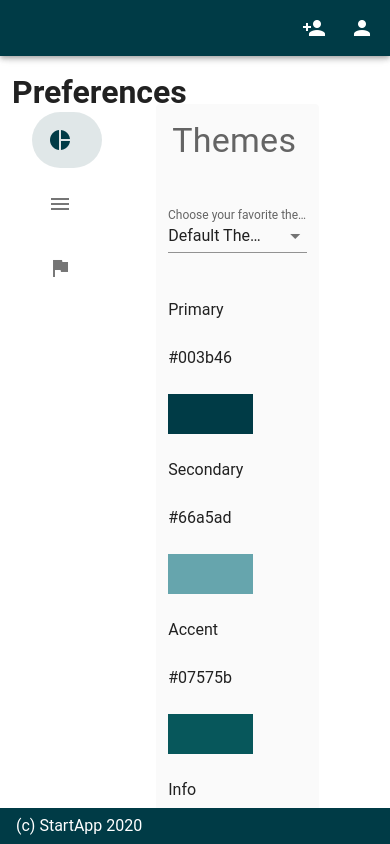
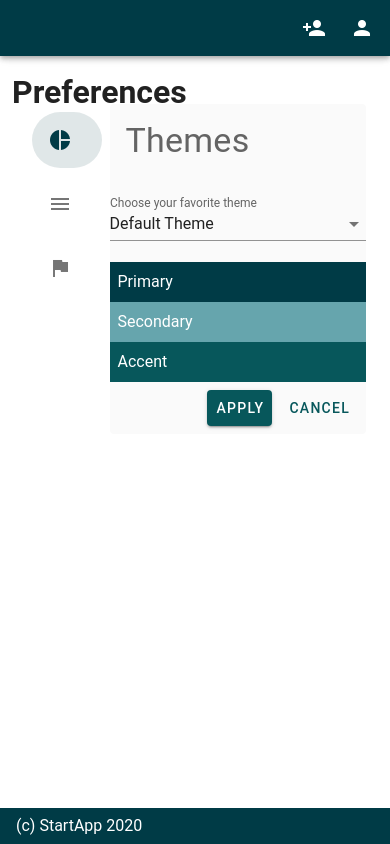
Before and after one commit to rturnbull/appdash, a Vue app: page /preferences in a window 390 px wide. Shown: the top 844 px of the page. Built offline with nearby package versions, Linux system fonts and the light colour scheme; no server answers; a web font is replaced by a local one.

Commit message:
Made Theme prefs picker mobile-first

```diff
--- a/src/components/ThemePicker.vue
+++ b/src/components/ThemePicker.vue
@@ -1,8 +1,74 @@
 <template>
   <div>
-    <v-row justify="center">
+    <v-container>
+      <v-layout row>
+        <v-flex xs12 md8 lg10>
+          <v-card class="grey lighten-5" elevation="0">
+            <v-card-text>
+              <p class="display-1 text--success">
+                Themes
+              </p>
+            </v-card-text>
+            <v-select
+              label="Choose your favorite theme"
+              width="44px"
+              :value="theme.selected.name"
+              :items="themeNames"
+              @change="onSelect"
+            ></v-select>
+
+            <v-card
+              :class="themeLayout.colorClass"
+              :color="this.theme.selected.primary"
+              text
+              tile
+              dark
+              :height="themeLayout.height"
+              :elevation="themeLayout.elevation"
+            >
+              Primary
+            </v-card>
+
+            <v-card
+              :class="themeLayout.colorClass"
+              :color="this.theme.selected.secondary"
+              text
+              tile
+              dark
+              :height="themeLayout.height"
+              :elevation="themeLayout.elevation"
+            >
+              Secondary
+            </v-card>
+
+            <v-card
+              :class="themeLayout.colorClass"
+              :color="this.theme.selected.accent"
+              text
+              tile
+              dark
+              :height="themeLayout.height"
+              :elevation="themeLayout.elevation"
+            >
+              Accent
+            </v-card>
+            <!-- BUTTONS -->
+            <v-card-actions>
+              <v-spacer></v-spacer>
+              <v-btn @click="apply" color="accent">
+                Apply
+              </v-btn>
+              <v-btn :to="navigate.to" text color="accent">
+                Cancel
+              </v-btn>
+            </v-card-actions>
+          </v-card>
+        </v-flex>
+      </v-layout>
+    </v-container>
+
+    <!--     <v-row justify="center">
       <v-col :cols="themeLayout.cols">
-        <!-- COMPONENT MAIN CARD -->
         <v-card xclass="mx-auto" class="grey lighten-5" elevation="0">
           <v-card-text>
             <p class="display-1 text--success">
@@ -19,9 +85,7 @@
             ></v-select>
           </v-col>
 
-          <!-- THEME COLORS -->
           <v-container>
-            <!-- PRIMARY -->
             <v-row>
               <v-col :cols="themeLayout.cols" :sm="themeLayout.sm">
                 <v-card :class="themeLayout.class" flat tile>
@@ -46,7 +110,6 @@
               </v-col>
             </v-row>
 
-            <!-- SECONDARY -->
             <v-row>
               <v-col :cols="themeLayout.cols" :sm="themeLayout.sm">
                 <v-card :class="themeLayout.class" flat tile>
@@ -71,7 +134,6 @@
               </v-col>
             </v-row>
 
-            <!-- ACCENT -->
             <v-row>
               <v-col :cols="themeLayout.cols" :sm="themeLayout.sm">
                 <v-card :class="themeLayout.class" flat tile>
@@ -96,7 +158,6 @@
               </v-col>
             </v-row>
 
-            <!-- INFO -->
             <v-row>
               <v-col :cols="themeLayout.cols" :sm="themeLayout.sm">
                 <v-card :class="themeLayout.class" flat tile>
@@ -121,7 +182,6 @@
               </v-col>
             </v-row>
           </v-container>
-          <!-- BUTTONS -->
           <v-card-actions>
             <v-spacer></v-spacer>
             <v-btn @click="apply" color="accent">
@@ -133,7 +193,7 @@
           </v-card-actions>
         </v-card>
       </v-col>
-    </v-row>
+    </v-row> -->
   </div>
 </template>
 
```
